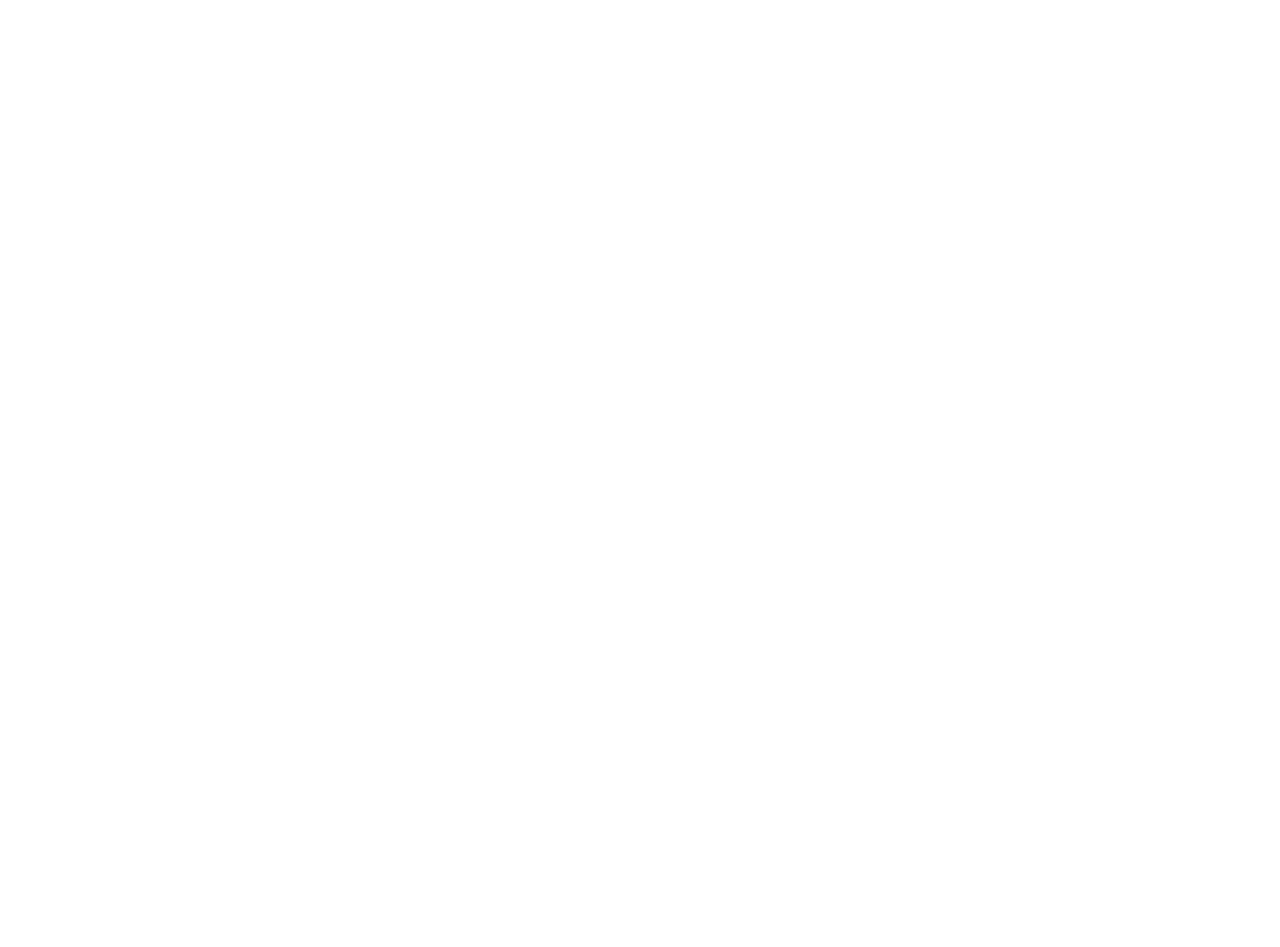
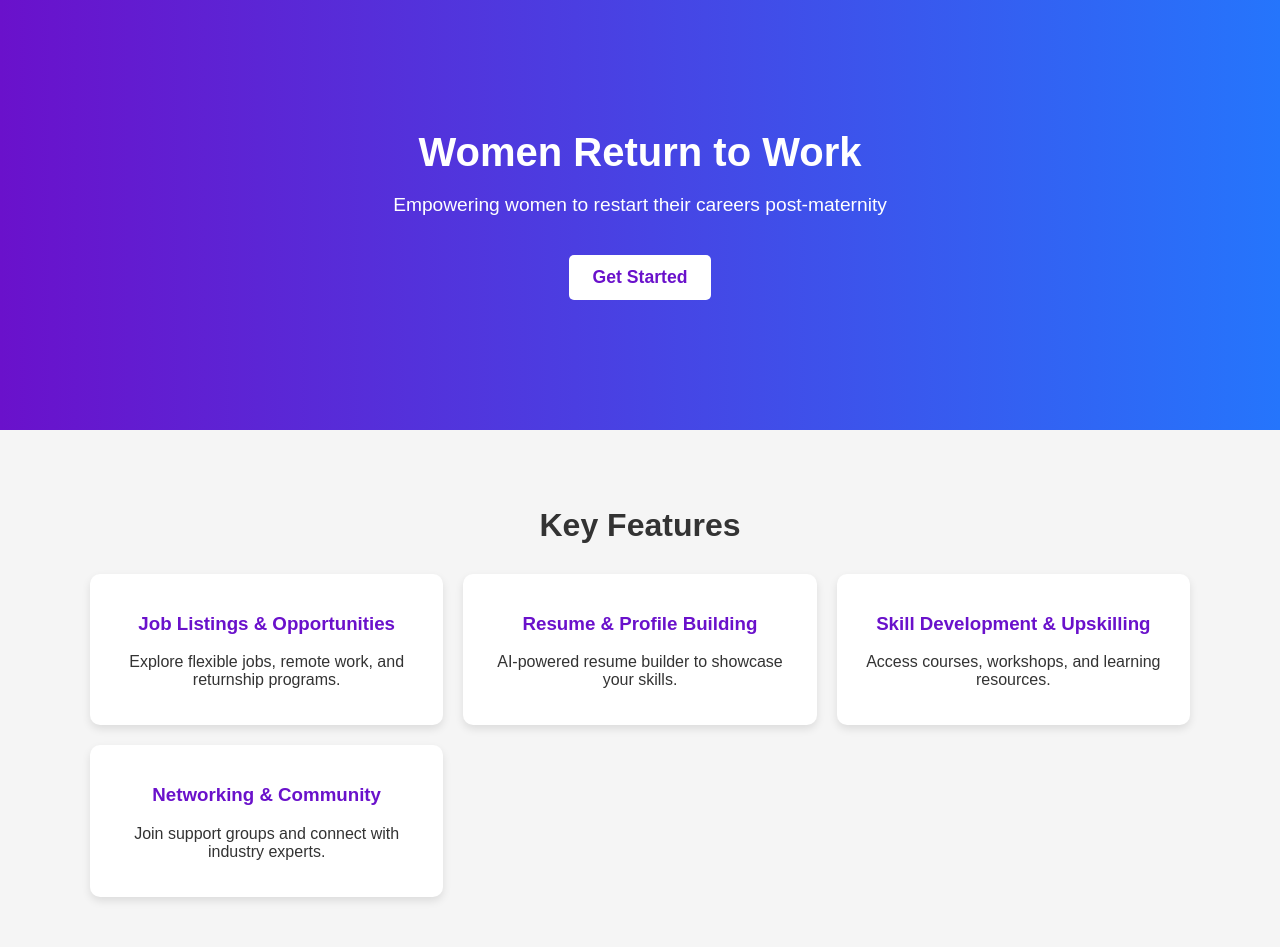
Before and after one commit to hithasam24/RiseAgain, a plain HTML site: page index.html in a window 1280 px wide. Before the commit the page ends 800 px from the top, so only its background shows below. Drawn offline with Linux system fonts and the light colour scheme.

Commit message:
change to landing page

```diff
--- a/index.html
+++ b/index.html
@@ -3,9 +3,37 @@
 <head>
     <meta charset="UTF-8">
     <meta name="viewport" content="width=device-width, initial-scale=1.0">
-    <title>WOMAN CAREER PORTAL</title>
+    <title>Women Return to Work</title>
+    <link rel="stylesheet" href="styles.css">
 </head>
 <body>
 
-</body>
-</html>
+    <!-- Header Section -->
+    <header>
+        <div class="container">
+            <h1>Women Return to Work</h1>
+            <p>Empowering women to restart their careers post-maternity</p>
+            <a href="#features" class="btn">Get Started</a>
+        </div>
+    </header>
+
+    <!-- Features Section -->
+    <section id="features" class="container">
+        <h2>Key Features</h2>
+        <div class="features-grid">
+            <div class="feature">
+                <h3>Job Listings & Opportunities</h3>
+                <p>Explore flexible jobs, remote work, and returnship programs.</p>
+            </div>
+            <div class="feature">
+                <h3>Resume & Profile Building</h3>
+                <p>AI-powered resume builder to showcase your skills.</p>
+            </div>
+            <div class="feature">
+                <h3>Skill Development & Upskilling</h3>
+                <p>Access courses, workshops, and learning resources.</p>
+            </div>
+            <div class="feature">
+                <h3>Networking & Community</h3>
+                <p>Join support groups and connect with industry experts.</p>
+            </div>
--- /dev/null
+++ b/styles.css
@@ -0,0 +1,106 @@
+/* General Styles */
+body {
+    font-family: Arial, sans-serif;
+    margin: 0;
+    padding: 0;
+    box-sizing: border-box;
+    background-color: #f5f5f5;
+    color: #333;
+}
+
+/* Header */
+header {
+    background: linear-gradient(to right, #6a11cb, #2575fc);
+    color: white;
+    text-align: center;
+    padding: 80px 20px;
+}
+
+header h1 {
+    margin: 0;
+    font-size: 2.5em;
+}
+
+header p {
+    font-size: 1.2em;
+}
+
+.btn {
+    display: inline-block;
+    background: white;
+    color: #6a11cb;
+    padding: 12px 24px;
+    margin-top: 20px;
+    text-decoration: none;
+    font-size: 1.1em;
+    border-radius: 5px;
+    font-weight: bold;
+    transition: 0.3s;
+}
+
+.btn:hover {
+    background: #ddd;
+}
+
+/* Features Section */
+.container {
+    width: 90%;
+    max-width: 1100px;
+    margin: auto;
+    text-align: center;
+    padding: 50px 0;
+}
+
+h2 {
+    font-size: 2em;
+    margin-bottom: 20px;
+    color: #333;
+}
+
+.features-grid {
+    display: grid;
+    grid-template-columns: repeat(auto-fit, minmax(280px, 1fr));
+    gap: 20px;
+    margin-top: 30px;
+}
+
+.feature {
+    background: white;
+    padding: 20px;
+    border-radius: 10px;
+    box-shadow: 0 4px 8px rgba(0, 0, 0, 0.1);
+    transition: 0.3s;
+}
+
+.feature:hover {
+    transform: translateY(-5px);
+    box-shadow: 0 6px 12px rgba(0, 0, 0, 0.15);
+}
+
+h3 {
+    color: #6a11cb;
+}
+
+/* Footer */
+footer {
+    background: #222;
+    color: white;
+    text-align: center;
+    padding: 20px 0;
+    margin-top: 50px;
+}
+
+@media (max-width: 768px) {
+    header h1 {
+        font-size: 2em;
+    }
+
+    header p {
+        font-size: 1em;
+    }
+
+    .btn {
+        font-size: 1em;
+        padding: 10px 20px;
+    }
+}
```
